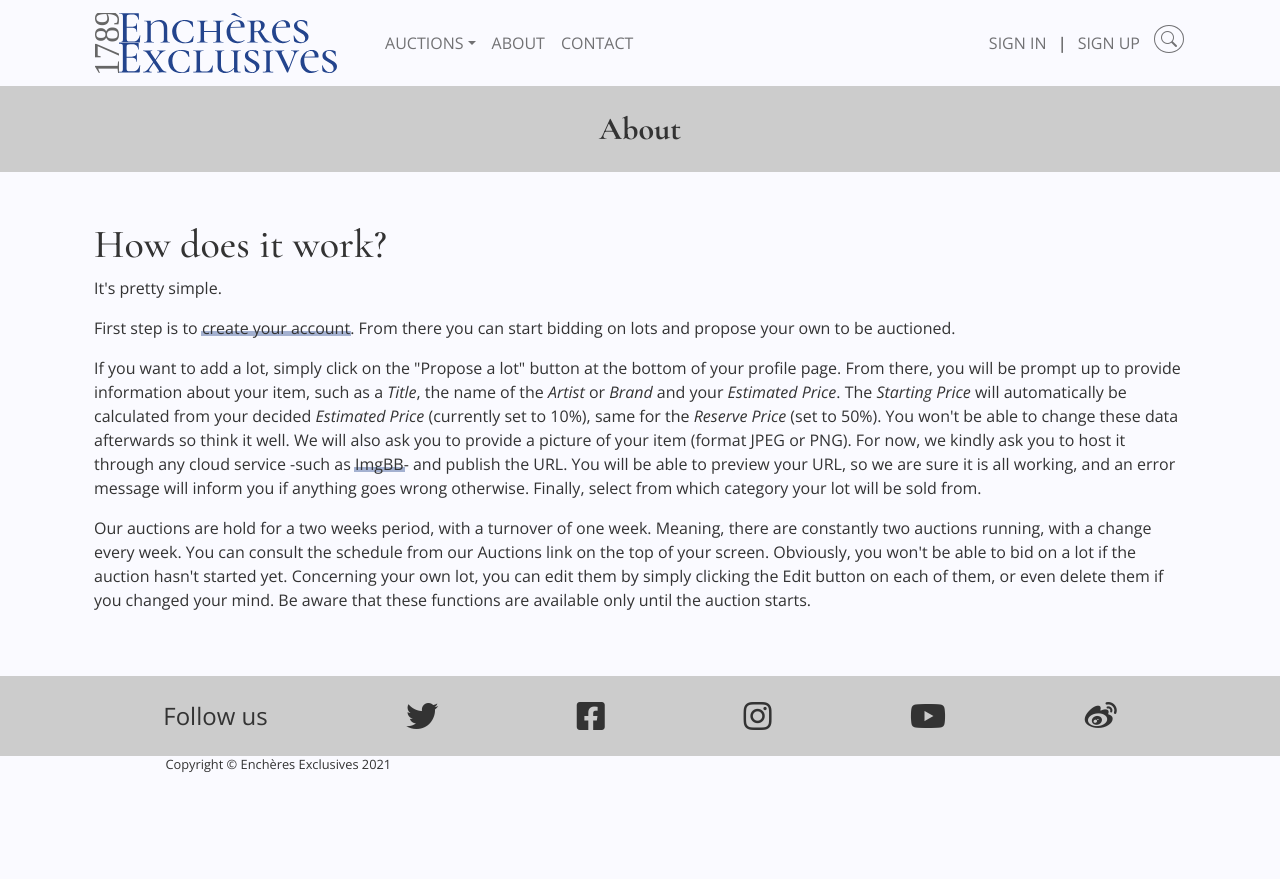
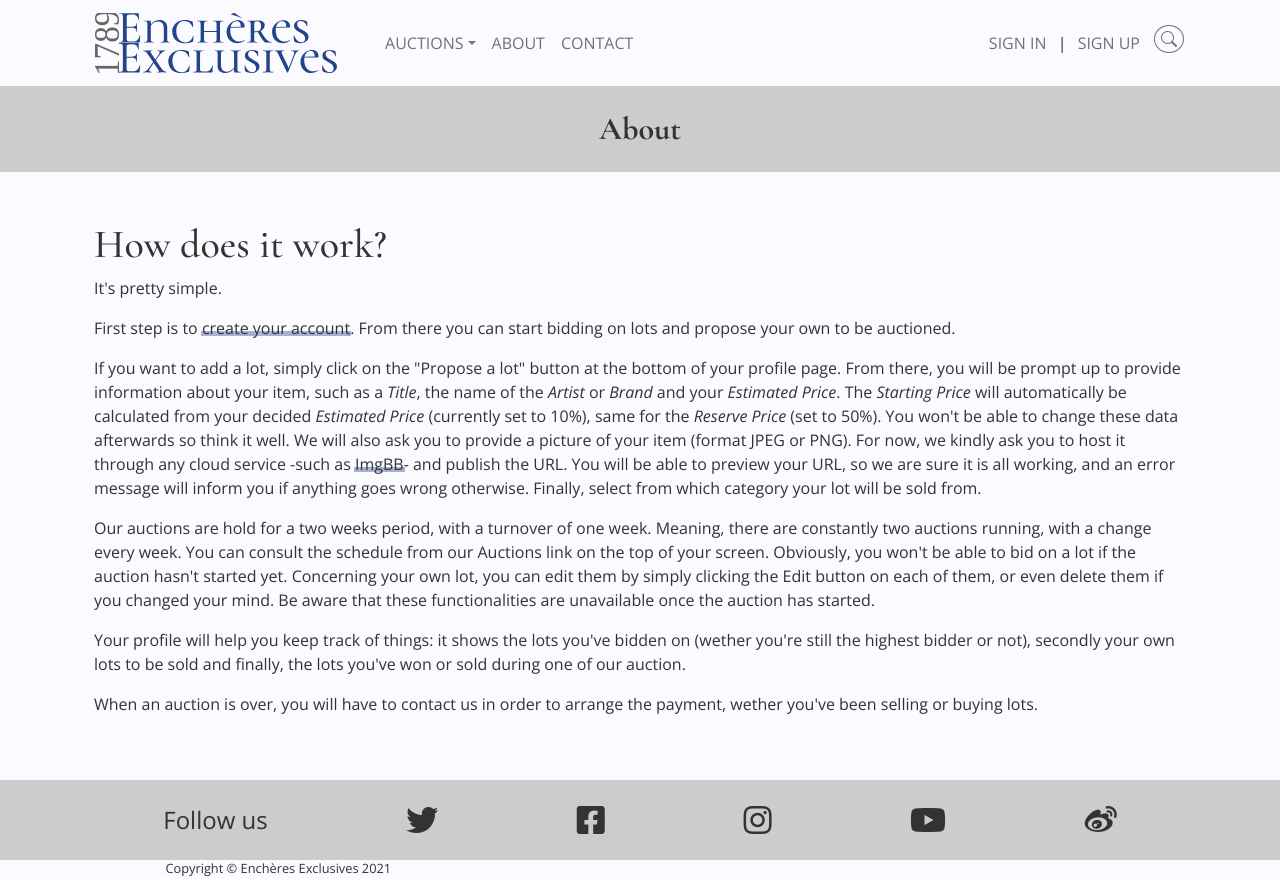
Before and after one commit to Code-Institute-Submissions/LuciusVH-encheres-exclusives_N, a Flask app: page /about in a window 1280 px wide. Before the commit the page ends 772 px from the top, so only its background shows below. Run offline with Flask 2, Linux system fonts and the light colour scheme; data that the repository does not hold is empty; some libraries are stand-ins or nearby versions.

Commit message:
populated about page with auction process

```diff
--- a/static/css/style.css
+++ b/static/css/style.css
@@ -632,7 +632,7 @@ label[for="newsletter"],
 
 /* _____ CONTACT FORM _____ */
 
-#users-message {
+#message {
   height: 116px;
 }
 
--- a/templates/about.html
+++ b/templates/about.html
@@ -19,7 +19,9 @@
         <p>If you want to add a lot, simply click on the "Propose a lot" button at the bottom of your profile page. From there, you will be prompt up to provide information about your item, such as a <i>Title</i>, the name of the <i>Artist</i> or <i>Brand</i> and your <i>Estimated Price</i>. The <i>Starting Price</i> will automatically be calculated from your decided <i>Estimated Price</i> (currently set to 10%), same for the <i>Reserve Price</i> (set to 50%). You won't be able to change these data afterwards so think it well.
         We will also ask you to provide a picture of your item (format JPEG or PNG). For now, we kindly ask you to host it through any cloud service -such as <a href="https://imgbb.com/" class="link" target="_blank" rel="no-referrer">ImgBB</a>- and publish the URL. You will be able to preview your URL, so we are sure it is all working, and an error message will inform you if anything goes wrong otherwise.
         Finally, select from which category your lot will be sold from.</p>
-        <p>Our auctions are hold for a two weeks period, with a turnover of one week. Meaning, there are constantly two auctions running, with a change every week. You can consult the schedule from our Auctions link on the top of your screen. Obviously, you won't be able to bid on a lot if the auction hasn't started yet. Concerning your own lot, you can edit them by simply clicking the Edit button on each of them, or even delete them if you changed your mind. Be aware that these functions are available only until the auction starts.</p>
+        <p>Our auctions are hold for a two weeks period, with a turnover of one week. Meaning, there are constantly two auctions running, with a change every week. You can consult the schedule from our Auctions link on the top of your screen. Obviously, you won't be able to bid on a lot if the auction hasn't started yet. Concerning your own lot, you can edit them by simply clicking the Edit button on each of them, or even delete them if you changed your mind. Be aware that these functionalities are unavailable once the auction has started.</p>
+        <p>Your profile will help you keep track of things: it shows the lots you've bidden on (wether you're still the highest bidder or not), secondly your own lots to be sold and finally, the lots you've won or sold during one of our auction.</p>
+        <p>When an auction is over, you will have to contact us in order to arrange the payment, wether you've been selling or buying lots. </p>
       </div>
     </div>
   </section>
```
